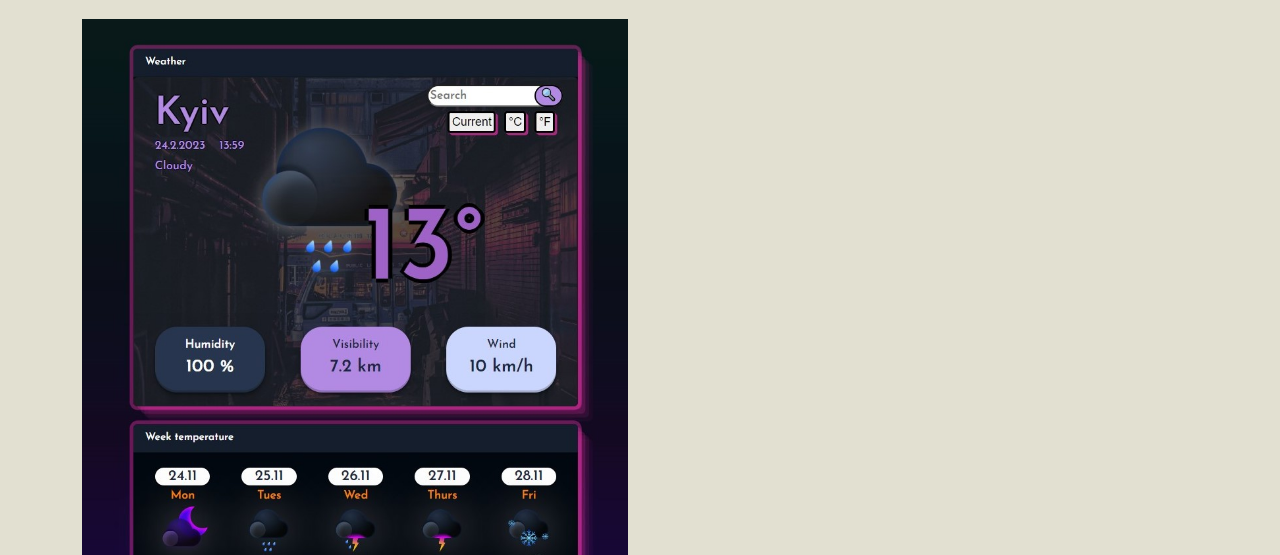
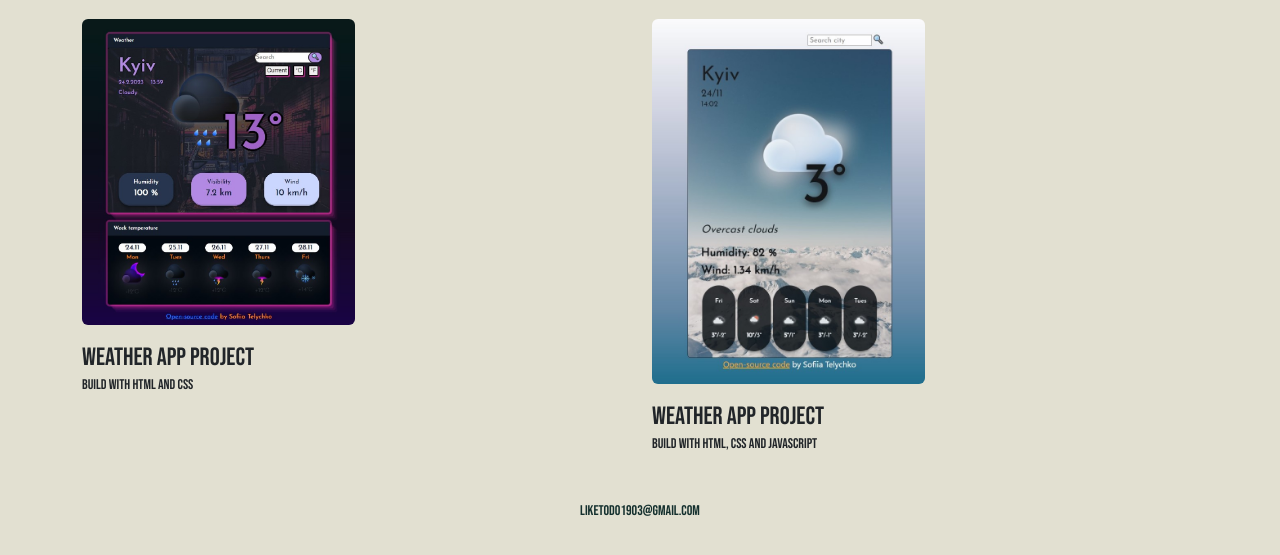
Before and after one commit to RoGreen19/Portfolio_Sofiia_Telychko, a plain HTML site: page projects.html in a window 1280 px wide. Shown: the part 245-800 px from the top of the page. Drawn offline with nearby package versions, Linux system fonts and the light colour scheme.

Commit message:
Add css styling to page

```diff
--- a/projects.html
+++ b/projects.html
@@ -66,21 +66,20 @@
               My Projects
             </h1>
           <div class="row">
-          <div class="col-6">
+          <div class="col-6 mb-3">
              <img  src="/imges/SharedScreenshot.jpg"
             class="img-fluid"
             alt="Weather app picture">
-          </div>
+
             <h3>Weather app Project</h3>
             <p> Build with HTML and CSS</p>
           </div>
-           <div class="col-6">
+           <div class="col-6 mb-3">
              <img  src="/imges/WeqatherProject.jpg"
             class="img-fluid"
             alt="Weather app picture">
-           </div>
             <h3>Weather app Project</h3>
-            <p> Build with HTML and CSS</p>
+            <p> Build with HTML, CSS and JavaScript</p>
           </div>
           </div>
     <p class="email">liketodo1903@gmail.com</p>
--- a/src/styleMax.css
+++ b/src/styleMax.css
@@ -161,3 +161,19 @@ p {
   display: block;
   line-height: 0.8;
 }
+
+.projects img {
+  width: 50%;
+  border-radius: 6px;
+}
+
+.projects h3 {
+  font-size: 25px;
+  line-height: 1;
+  margin: 20px 0 0;
+}
+
+.projects p {
+  font-size: 14px;
+  margin-top: 4px;
+}
```
